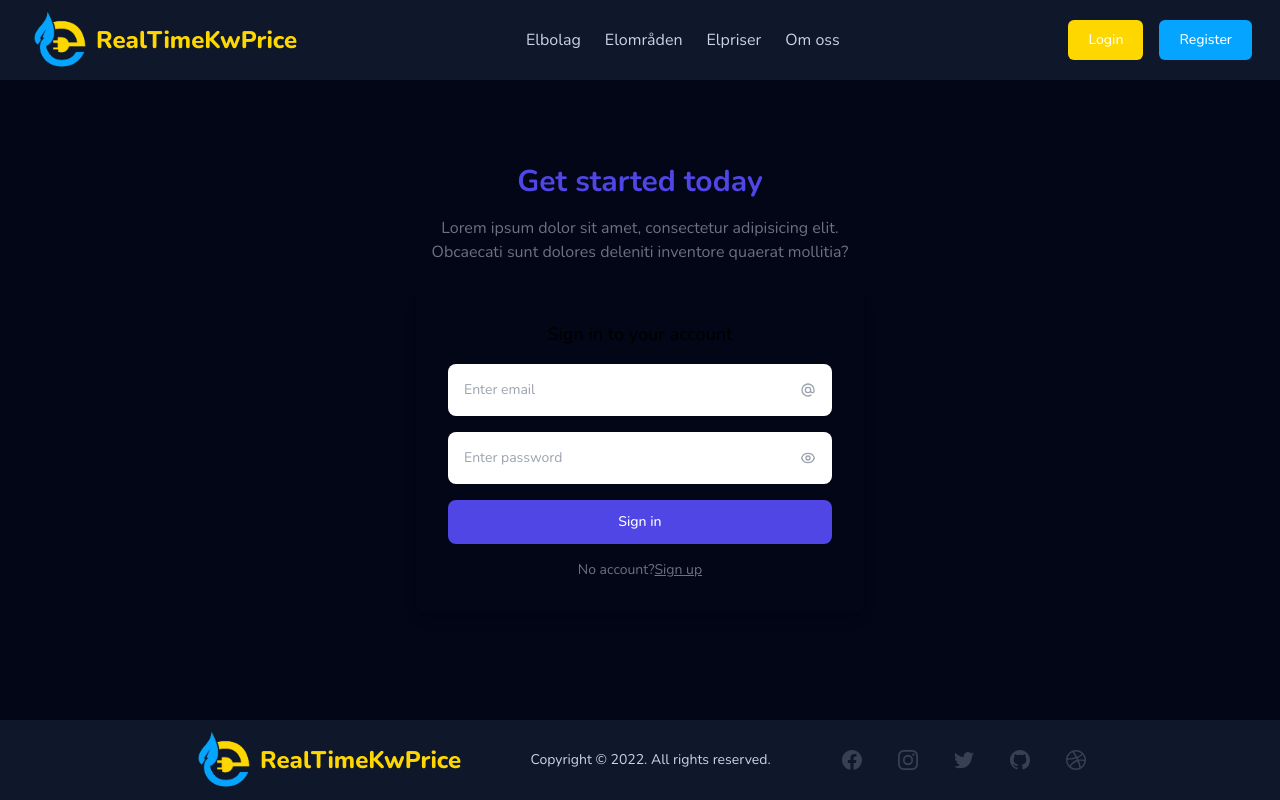
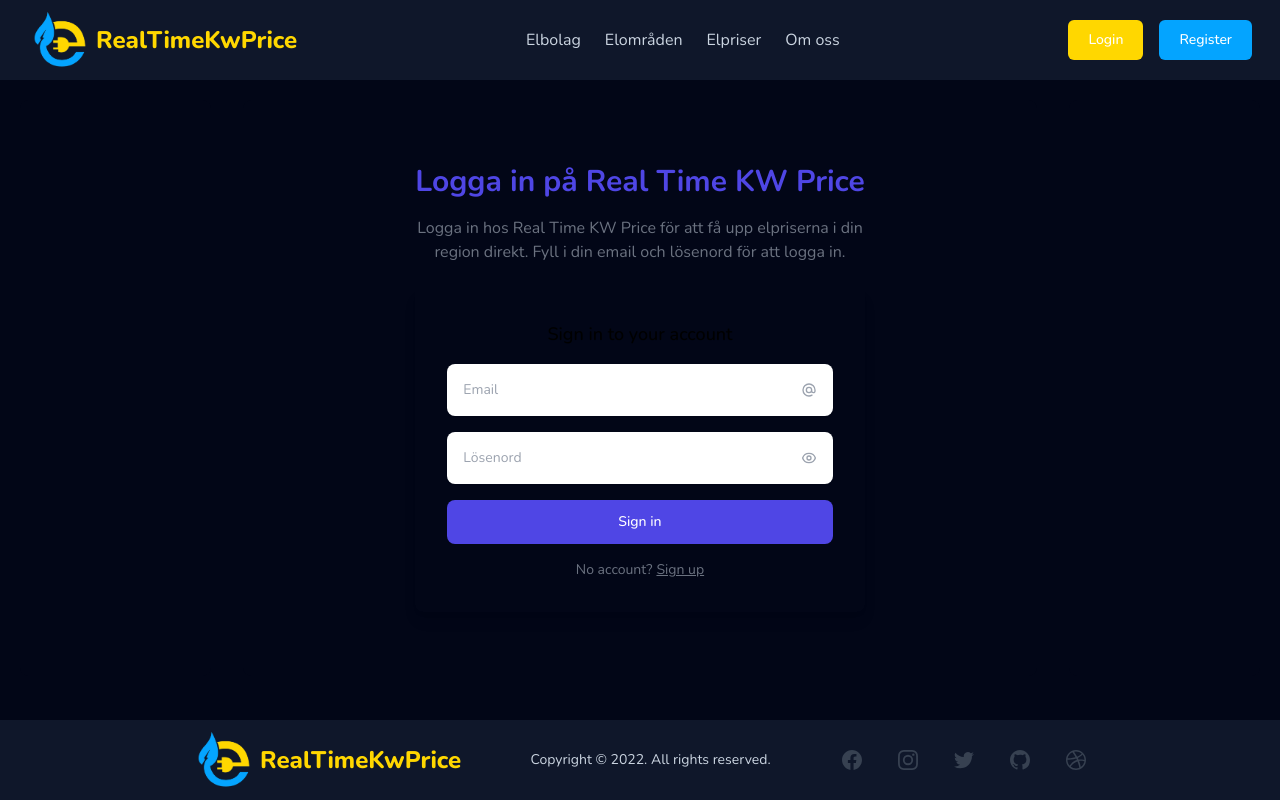
Before and after one commit to VSETTER6/RealTimeKwPriceFE, a React (Create React App) app in the folder real-time-kw-price-react/: page /login in a window 1280 px wide. Built offline with nearby package versions, Linux system fonts and the light colour scheme.

Commit message:
Changed text on LoginPage

```diff
--- a/real-time-kw-price-react/package.json
+++ b/real-time-kw-price-react/package.json
@@ -4,8 +4,8 @@
   "private": true,
   "dependencies": {
     "@tailwindcss/forms": "^0.5.10",
+    "apexcharts": "^4.4.0",
     "axios": "^1.7.9",
-    "apexcharts": "^4.4.0",
     "cra-template": "1.2.0",
     "react": "^19.0.0",
     "react-apexcharts": "^1.7.0",
--- a/real-time-kw-price-react/src/components/login/LoginComponent.js
+++ b/real-time-kw-price-react/src/components/login/LoginComponent.js
@@ -2,7 +2,6 @@ import React from "react";
 import axios from "axios";
 import { useNavigate } from "react-router-dom";
 /* @tailwindcss/forms */
-
 
 function LoginComponent() {
   const [email, setEmail] = React.useState("");
@@ -15,7 +14,9 @@ function LoginComponent() {
     console.log("Form submitted");
     try {
       //THIS NEED TO BE THE URL OF THE BACKEND
-      const response = await axios.post("https://localhost:7160/api/LoginUser/login", {
+      const response = await axios.post(
+        "https://localhost:7160/api/LoginUser/login",
+        {
           email,
           password,
         },
@@ -26,8 +27,7 @@ function LoginComponent() {
         }
       );
 
-      if(response.status == 200)
-        {
+      if (response.status == 200) {
         console.log("Response received");
         const token = response.data;
         console.log(token);
@@ -35,8 +35,7 @@ function LoginComponent() {
         // saving the token in localstorage (the computer)
         localStorage.setItem("token", token);
         navigate("/home");
-        }
-      else{
+      } else {
         console.log("Response not received");
         setError("Invalid email or password. Please try again.");
       }
@@ -51,19 +50,18 @@ function LoginComponent() {
       <div className="mx-auto max-w-screen-xl px-4 py-16 sm:px-6 lg:px-8">
         <div className="mx-auto max-w-lg">
           <h1 className="text-center text-2xl font-bold text-indigo-600 sm:text-3xl">
-            Get started today
+            Logga in på Real Time KW Price
           </h1>
 
           <p className="mx-auto mt-4 max-w-md text-center text-gray-500">
-            Lorem ipsum dolor sit amet, consectetur adipisicing elit. Obcaecati
-            sunt dolores deleniti inventore quaerat mollitia?
+            Logga in hos Real Time KW Price för att få upp elpriserna i din
+            region direkt. Fyll i din email och lösenord för att logga in.
           </p>
 
           <form
             action="#"
             className="mb-0 mt-6 space-y-4 rounded-lg p-4 shadow-lg sm:p-6 lg:p-8"
-            onSubmit={handleSubmit}
-          >
+            onSubmit={handleSubmit}>
             <p className="text-center text-lg font-medium">
               Sign in to your account
             </p>
@@ -79,7 +77,7 @@ function LoginComponent() {
                 <input
                   type="email"
                   className="w-full rounded-lg border-gray-200 p-4 pe-12 text-sm shadow-sm"
-                  placeholder="Enter email"
+                  placeholder="Email"
                   value={email}
                   onChange={(e) => setEmail(e.target.value)}
                 />
@@ -113,7 +111,7 @@ function LoginComponent() {
                 <input
                   type="password"
                   className="w-full rounded-lg border-gray-200 p-4 pe-12 text-sm shadow-sm"
-                  placeholder="Enter password"
+                  placeholder="Lösenord"
                   onChange={(e) => setPassword(e.target.value)}
                 />
 
@@ -141,11 +139,7 @@ function LoginComponent() {
               </div>
             </div>
 
-            {error && (
-              <p className="text-center text-red-500">
-                {error}
-              </p>
-            )}
+            {error && <p className="text-center text-red-500">{error}</p>}
             <button
               type="submit"
               className="block w-full rounded-lg bg-indigo-600 px-5 py-3 text-sm font-medium text-white">
@@ -155,7 +149,7 @@ function LoginComponent() {
             <p className="text-center text-sm text-gray-500">
               No account?
               <a
-                className="underline"
+                className="underline ml-1"
                 href="#">
                 Sign up
               </a>
```
Also changed, not shown: 1 other file (tests, documents, lock files or other folders). Lines whose indentation alone changed are shown as unchanged.
